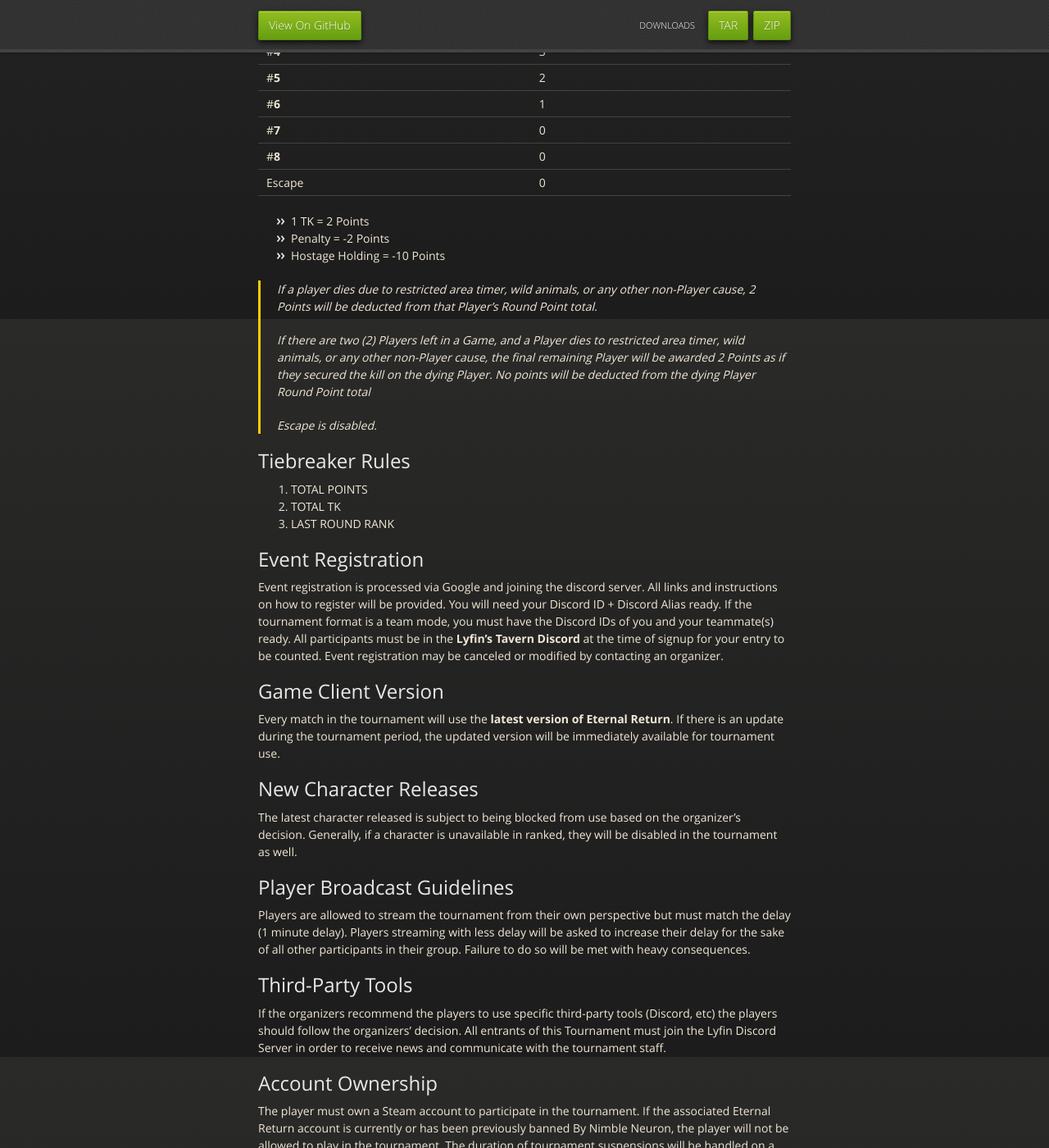
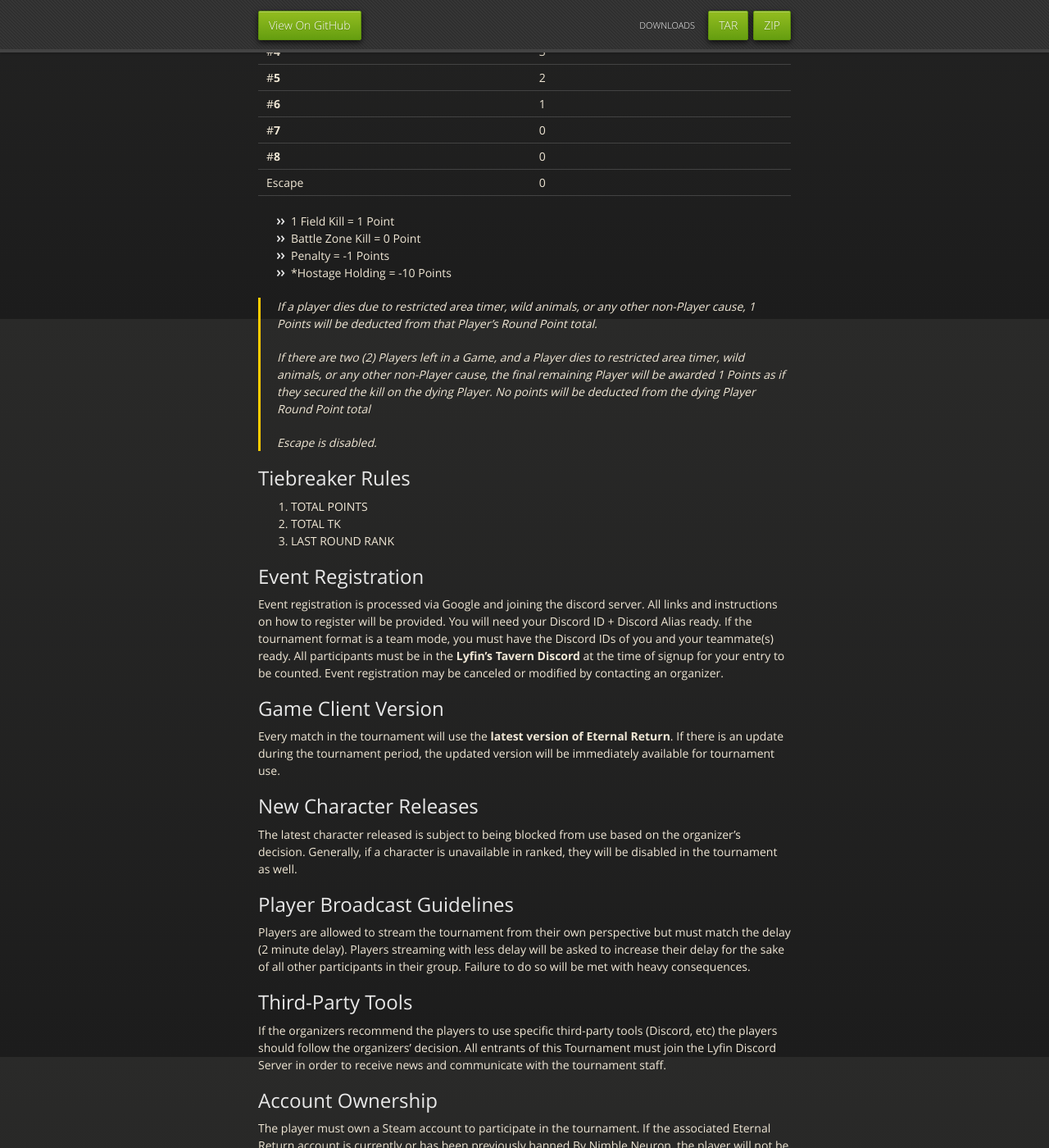
Before and after one commit to kanziebub/SurvivalProtocol, a Jekyll site: the page built from rulebook.md, in a window 1280 px wide and 1400 px high, scrolled down 511 px. Shown: the whole window at 82% size. Built offline with Jekyll 4.4.1, drawn with Linux system fonts in a browser that asks for light colours; some of the changed text lies outside the part shown.

Commit message:
update: rulebook

```diff
--- a/rulebook.md
+++ b/rulebook.md
@@ -22,13 +22,14 @@ This is the general rules regarding the Eternal Return 1.0 Squad Tournament.
 | #**8** |   0   |
 | Escape |   0   |
 
-*   1 TK = 2 Points
-*   Penalty = -2 Points
-*   Hostage Holding = -10 Points
+*   1 Field Kill = 1 Point
+*   Battle Zone Kill = 0 Point
+*   Penalty = -1 Points
+*   *Hostage Holding = -10 Points
 
-> If a player dies due to restricted area timer, wild animals, or any other non-Player cause, 2 Points will be deducted from that Player’s Round Point total.
+> If a player dies due to restricted area timer, wild animals, or any other non-Player cause, 1 Points will be deducted from that Player’s Round Point total.
 >
-> If there are two (2) Players left in a Game, and a Player dies to restricted area timer, wild animals, or any other non-Player cause, the final remaining Player will be awarded 2 Points as if they secured the kill on the dying Player. No points will be deducted from the dying Player Round Point total
+> If there are two (2) Players left in a Game, and a Player dies to restricted area timer, wild animals, or any other non-Player cause, the final remaining Player will be awarded 1 Points as if they secured the kill on the dying Player. No points will be deducted from the dying Player Round Point total
 >
 > Escape is disabled.
 
@@ -78,15 +79,18 @@ All players should be familiar with all rules and guidelines in this rulebook. P
 
 ## Rehost
 
-Failure to start a match caused by server problems, natural disasters, or specific technical problems can result in a rehost of the lobby. If the game is to be rehosted, all players MUST maintain the same character picks, main augment, and tac skill. Rehosts will also sometimes occur in the case of player disconnections, according to section [Disconnect during Online Match] [Failure to do so will be subjected to -2 points for each rule broken]
+Failure to start a match caused by server problems, natural disasters, or specific technical problems can result in a rehost of the lobby. If the game is to be rehosted, all players MUST maintain the same character picks, main augment, and tac skill. Rehosts will also sometimes occur in the case of player disconnections, according to section [Disconnect during Online Match] [Failure to do so will be subjected to -1 points for each rule broken]
 
-> **Example**: **Player A** retains the same character pick but fails to pick the same previously selected **Main Augment**, therefore **-2 points** will be deducted. If both options are picked wrongly, **-4 points** will be deducted.
+> **Example**: **Player A** retains the same character pick but fails to pick the same previously selected **Main Augment**, therefore **-1 points** will be deducted. If both options are picked wrongly, **-2 points** will be deducted.
 
-## Disconnect during In Game
+### Weather Settings
+> In the case of rehosting, weather settings will be manually set to follow the weather of the remade round (not re-randomised).
+
+### Disconnect during In Game
 
 Unintentional disconnects or crashes occurring during the loading screen or within the first 30 seconds of game start may result in a rehost. For player-side issues, **up to 1 lobby rehosts per team can be offered as a courtesy**. If any member of the team cannot play the game normally after that, the match will proceed normally. Make sure you put the game to “SSD drive” to smoothen the whole tournament.
 
-## Disconnect during Match Preparation
+### Disconnect during Match Preparation
 
 If a player experiences an unintentional disconnect during joining to the lobby, but expects to be able to reconnect, they will be given 3 minutes to join the lobby before the match proceeds normally. In any game modes, the game will proceed normally while the disconnected party will have disadvantage of their own risk.
 
@@ -94,7 +98,7 @@ If a player experiences an unintentional disconnect during joining to the lobby,
 
 The Anti-OTP Rule restricts any character to be played in, at most, 2 rounds for each team. If a character has been played in 2 rounds for a team, **all members of that team is no longer allowed to pick that character**. The count is **reset** between stages of the tournament (such as between qualifiers and finals).
 
-> If a character is picked after it is restricted for that team, the lobby will be **rehosted** using that team's rehost chance and a **-2 points** penalty will be given; if that team no longer has a rehost chance, the lobby will still be rehosted and a **-5 points** penalty will be given. If this is done a second time, a **-10 points** penalty will be given resulting in **disqualification** (see **Penalty Limit** for details).
+> If a character is picked after it is restricted for that team, the lobby will be **rehosted** using that team's rehost chance and a **-1 points** penalty will be given; if that team no longer has a rehost chance, the lobby will still be rehosted and a **-5 points** penalty will be given. If this is done a second time, a **-10 points** penalty will be given resulting in **disqualification** (see **Penalty Limit** for details).
 
 ## Unfair Play
 
```
Also changed, not shown: other parts of rulebook.md (+1 -1 lines).
